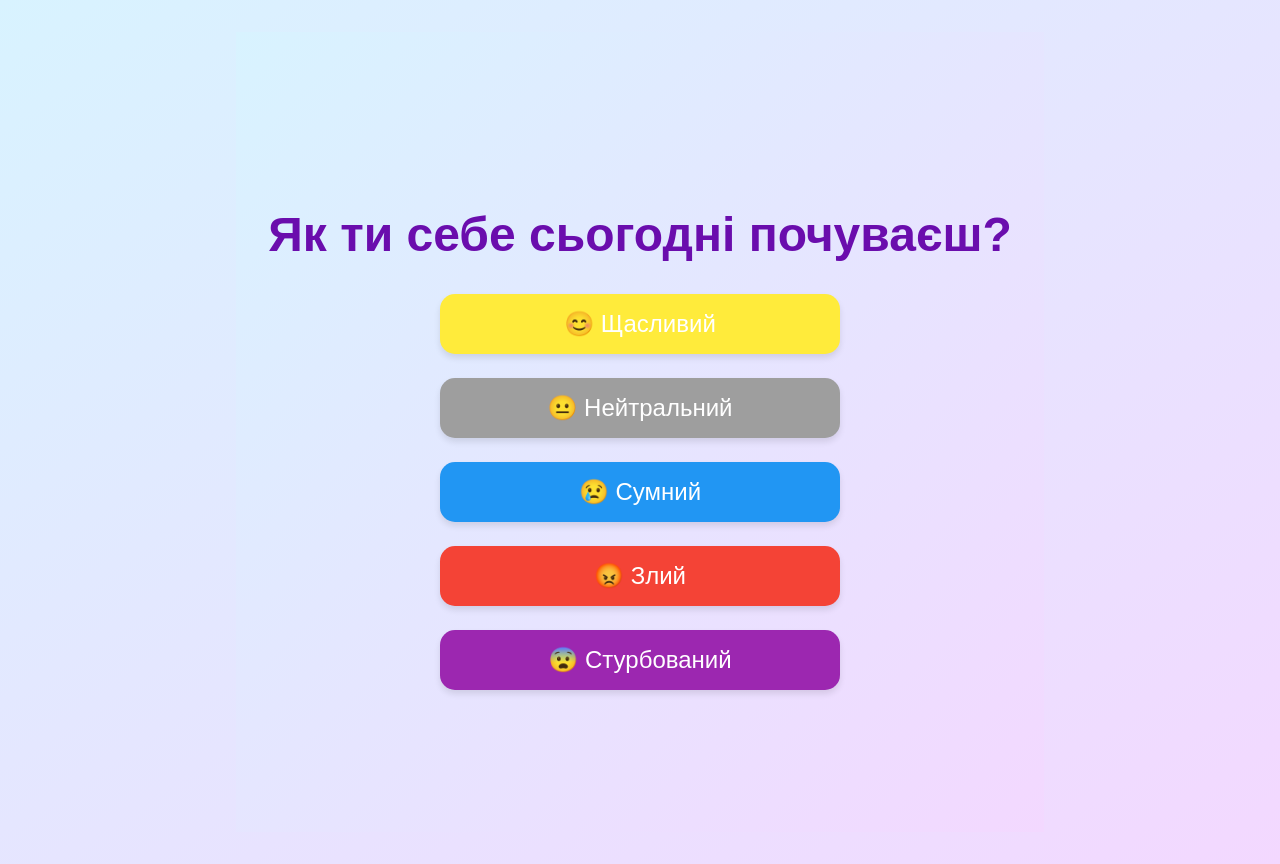
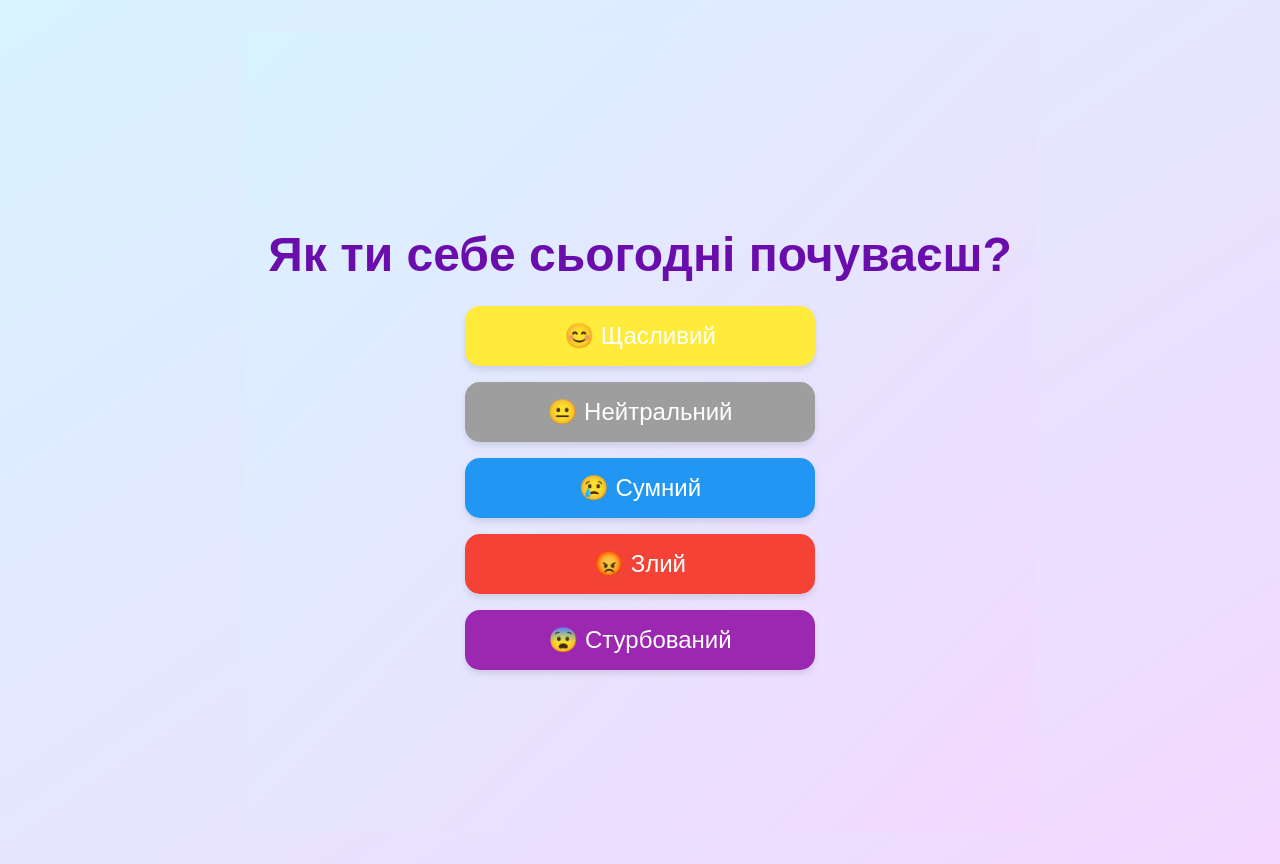
Before and after one commit to Milana-Budzanovska/Be-FocusEd, a React (Create React App) app: page / in a window 1280 px wide. Built offline with nearby package versions, Linux system fonts and the light colour scheme; no server answers.

Commit message:
Update MoodCheck.js

```diff
--- a/src/MoodCheck.js
+++ b/src/MoodCheck.js
@@ -25,22 +25,23 @@ export default function MoodCheck() {
     alignItems: 'center',
     justifyContent: 'center',
     fontFamily: 'Nunito, sans-serif',
-    padding: '2rem',
+    padding: '1.5rem',
     boxSizing: 'border-box',
     margin: 0,
   };
 
   const headingStyle = {
-    fontSize: '3rem',
+    fontSize: '3rem', // використано великий шрифт для заголовка
     fontWeight: 'bold',
     color: '#6a0dad',
-    marginBottom: '2rem',
+    marginBottom: '1.5rem',
+    textAlign: 'center',
   };
 
   const buttonContainerStyle = {
     display: 'flex',
     flexDirection: 'column',
-    gap: '1.5rem',
+    gap: '1rem',
     alignItems: 'center',
     width: '100%',
     maxWidth: '400px',
@@ -57,11 +58,13 @@ export default function MoodCheck() {
     boxShadow: '0 4px 6px rgba(0, 0, 0, 0.1)',
     transition: 'background-color 0.3s ease-in-out',
     width: '100%',
+    maxWidth: '350px', // додаємо максимальну ширину для кнопок
+    textAlign: 'center', // вирівнюємо текст по центру
   });
 
   const buttonHoverStyle = {
     transform: 'scale(1.05)',
-    backgroundColor: '#a29bfe', // Hover effect for all buttons
+    backgroundColor: '#a29bfe', // Hover effect для всіх кнопок
   };
 
   return (
```
